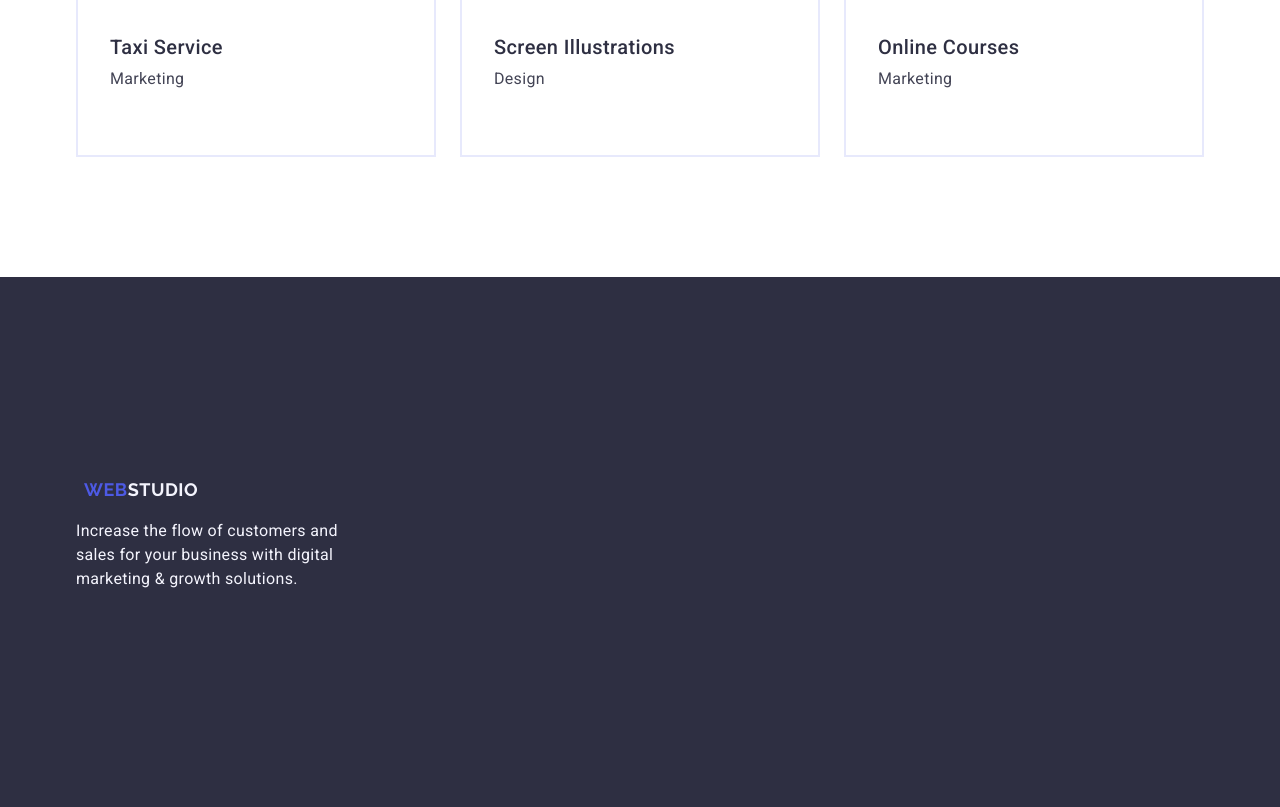
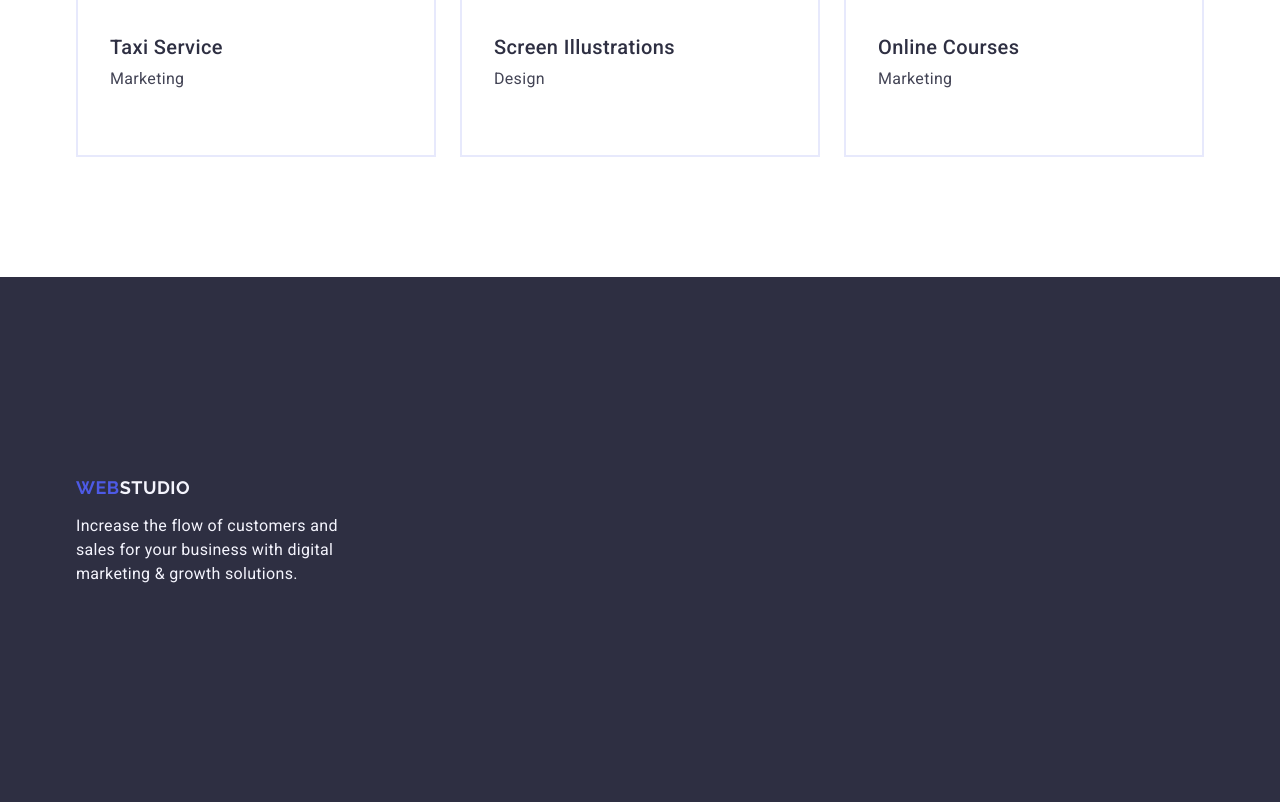
Before and after one commit to Asura810/goit-markup-hw-03, a plain HTML site: page index.html in a window 1280 px wide. Shown: the part 2878-3685 px from the top of the page. Drawn offline with nearby package versions, Linux system fonts and the light colour scheme.

Commit message:
fix styles

```diff
--- a/css/styles.css
+++ b/css/styles.css
@@ -325,8 +325,6 @@ a {
 .footer-logo {
   display: inline-block;
   margin-bottom: 16px;
-  padding: 4px 8px;
-  line-height: 1;
 }
 .footer-logo .logo-part {
   color: #f4f4fd;
```
